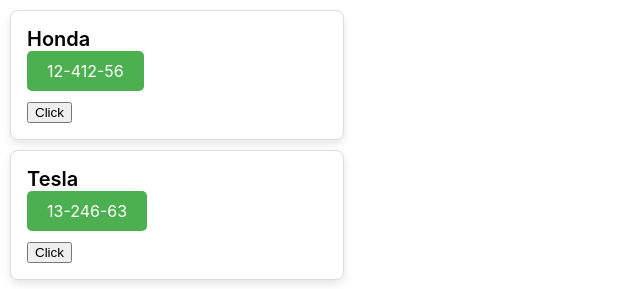
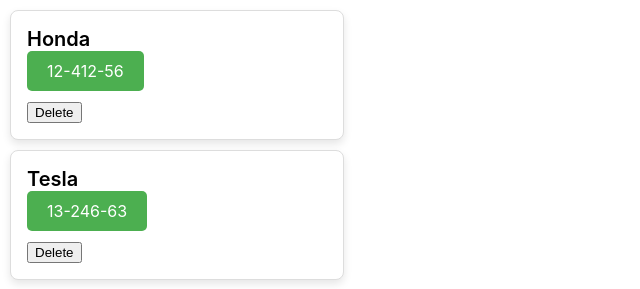
Before and after one commit to ranerlich7/garage-17, a React (Create React App) app: page / in a window 1280 px wide. Shown: the top 289 px of the page, without its empty margins (0-640 px from the left). Built offline with nearby package versions, Linux system fonts and the light colour scheme.

Commit message:
added delete car

```diff
--- a/src/App.js
+++ b/src/App.js
@@ -11,9 +11,14 @@
 
   function addCar() {
     const newCar = { name: carName, number: carNumber }
-    setCars([...cars, newCar])        // spread operator example
+    setCars([...cars, newCar]) // spread operator example
     setCarName("")
     setCarNumber("")
+  }
+  // Function to handle car deletion
+  function deleteCar(index) {
+    const updatedCars = cars.filter((car, carIndex) => carIndex !== index)
+    setCars(updatedCars)
   }
   return (
     <>
@@ -24,7 +29,7 @@
             <div className="car-button">{car.number}</div>
           </div>
           <div className="card-action">
-            <button>Click</button>
+            <button onClick={() => deleteCar(index)}>Delete</button>
           </div>
         </div>
       ))}
```
